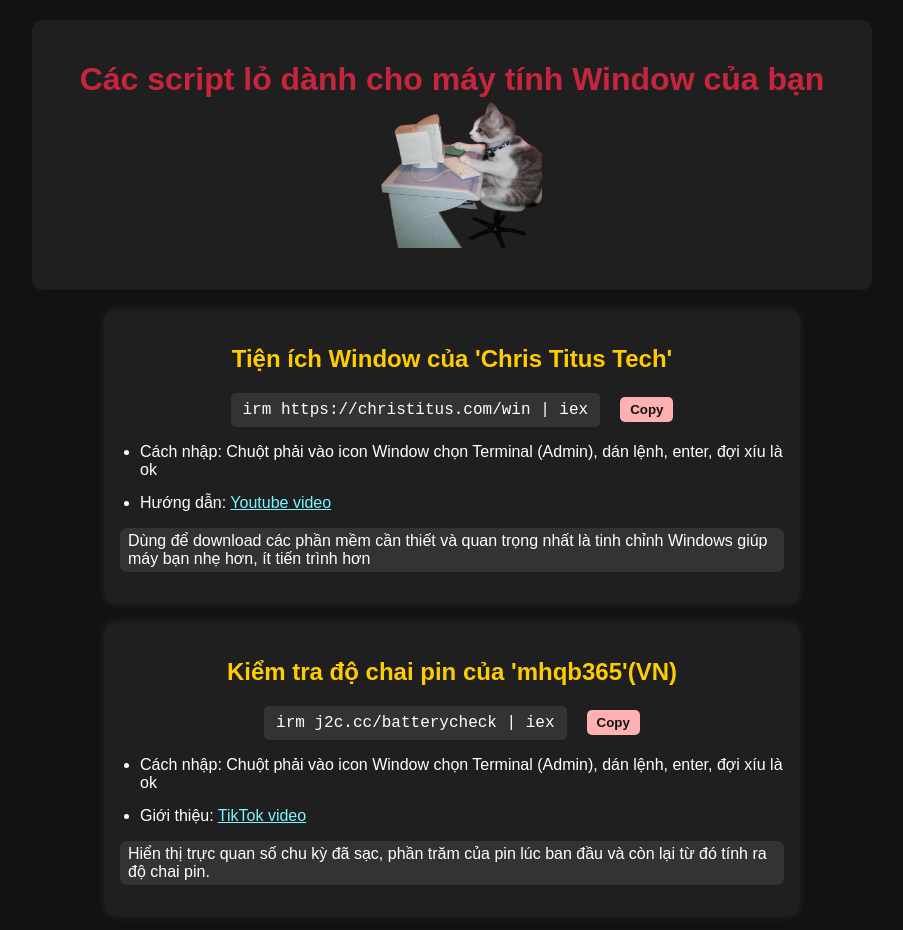
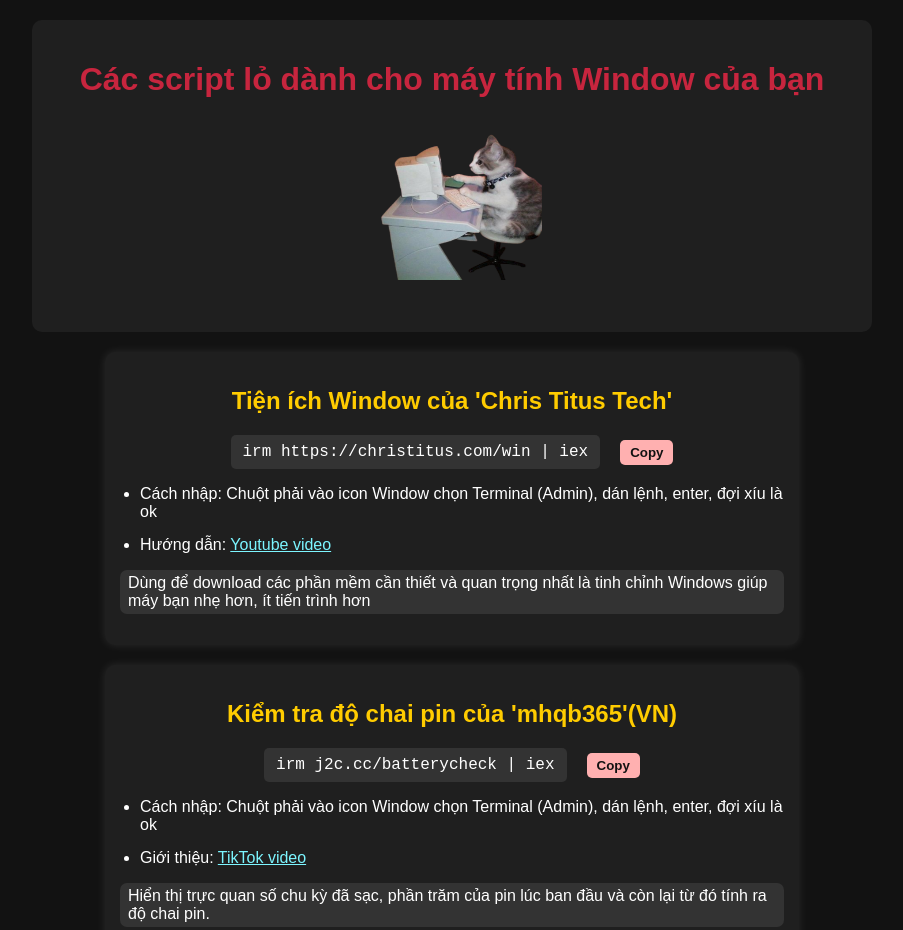
Before and after one commit to CDinhh/window-scripts, a plain HTML site: page index.html in a window 1280 px wide. Shown: the top 930 px of the page, without its empty margins (188-1091 px from the left). Drawn offline with Linux system fonts and the light colour scheme.

Commit message:
Update index.html

```diff
--- a/index.html
+++ b/index.html
@@ -11,7 +11,8 @@
 <body>
     <header>
         <h1>
-            Các script lỏ dành cho máy tính Window của bạn <img src="images/cat.png" class="meo" alt="hacker_cat">
+            Các script lỏ dành cho máy tính Window của bạn
+            <p> <img src="images/cat.png" class="meo" alt="hacker_cat"> </p>
         </h1>
     </header>
 
```
